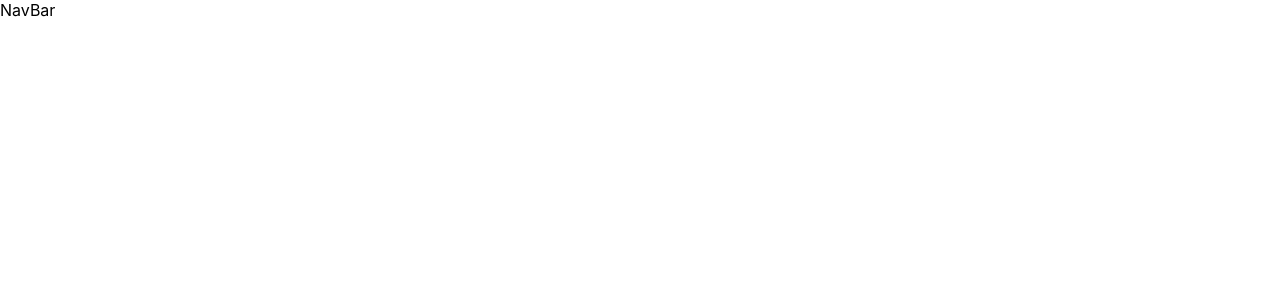
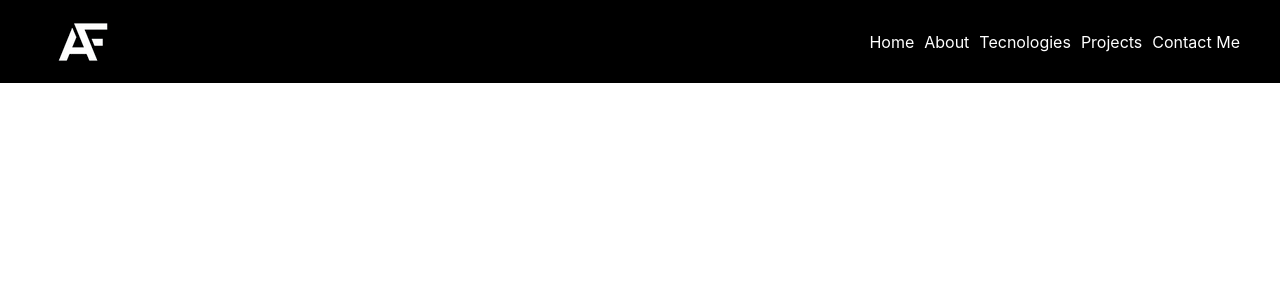
Before and after one commit to javiirigoyen/portfolio, a React (Create React App) app: page / in a window 1280 px wide. Shown: the top 300 px of the page. Built offline with nearby package versions, Linux system fonts and the light colour scheme.

Commit message:
add css and structure navbar

```diff
--- /dev/null
+++ b/src/components/NavBar/NavBar.module.css
@@ -0,0 +1,19 @@
+.nav {
+  background-color: black;
+}
+
+.container {
+  display: flex;
+  justify-content: space-between;
+  align-items: center;
+  gap: 10px;
+  padding: 0 10px 0 10px;
+  max-width: 1200px;
+  margin: 0 auto 0 auto;
+}
+
+.buttons {
+  color: white;
+  display: flex;
+  gap: 10px;
+}
--- a/src/components/NavBar/NavBar.tsx
+++ b/src/components/NavBar/NavBar.tsx
@@ -1,7 +1,22 @@
 import React from "react";
+import logo from "../../assets/imgs/logo.png";
+import s from "./NavBar.module.css";
 
 function NavBar() {
-  return <div>NavBar</div>;
+  return (
+    <div className={s.nav}>
+      <div className={s.container}>
+        <img src={logo} alt="logo" />
+        <div className={s.buttons}>
+          <div>Home</div>
+          <div>About</div>
+          <div>Tecnologies</div>
+          <div>Projects</div>
+          <div>Contact Me</div>
+        </div>
+      </div>
+    </div>
+  );
 }
 
 export default NavBar;
```
